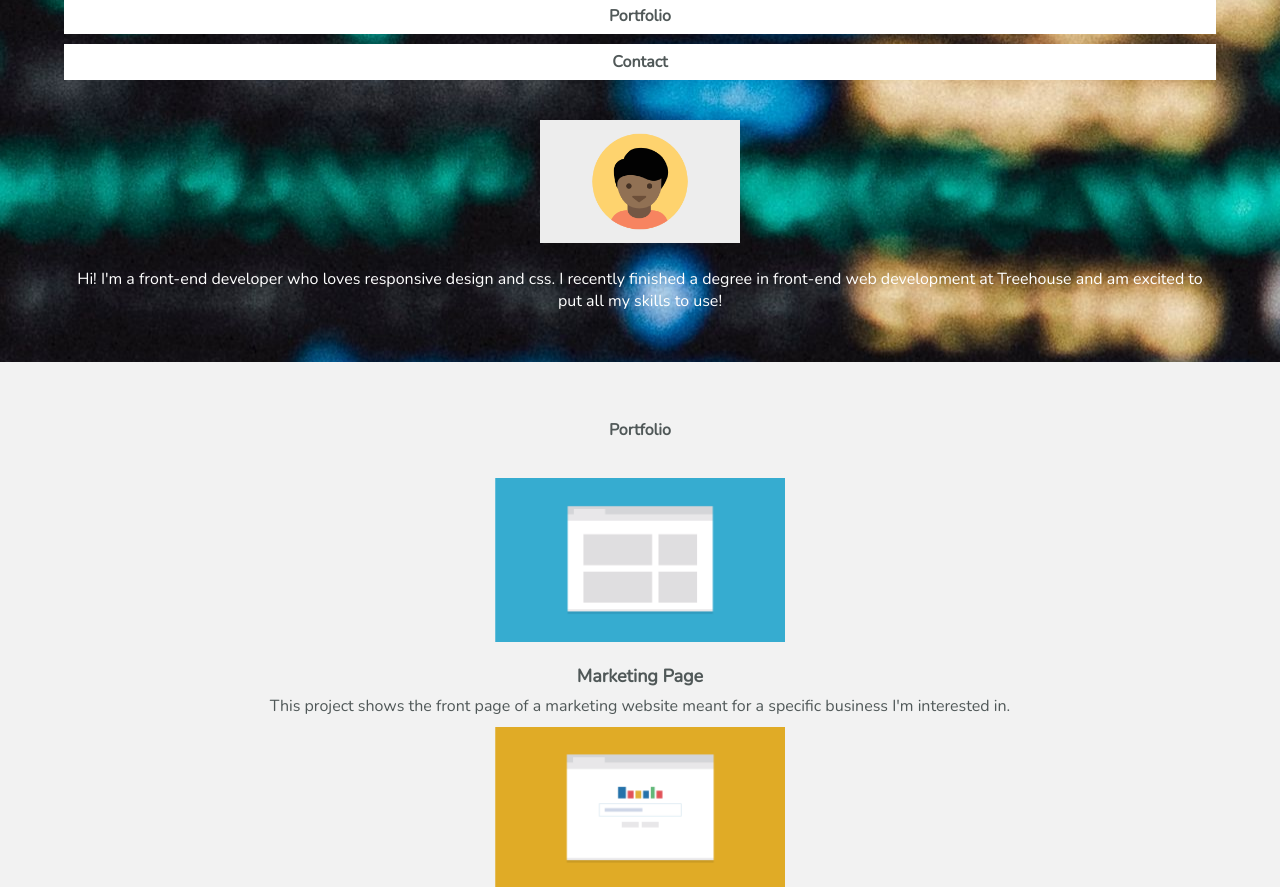
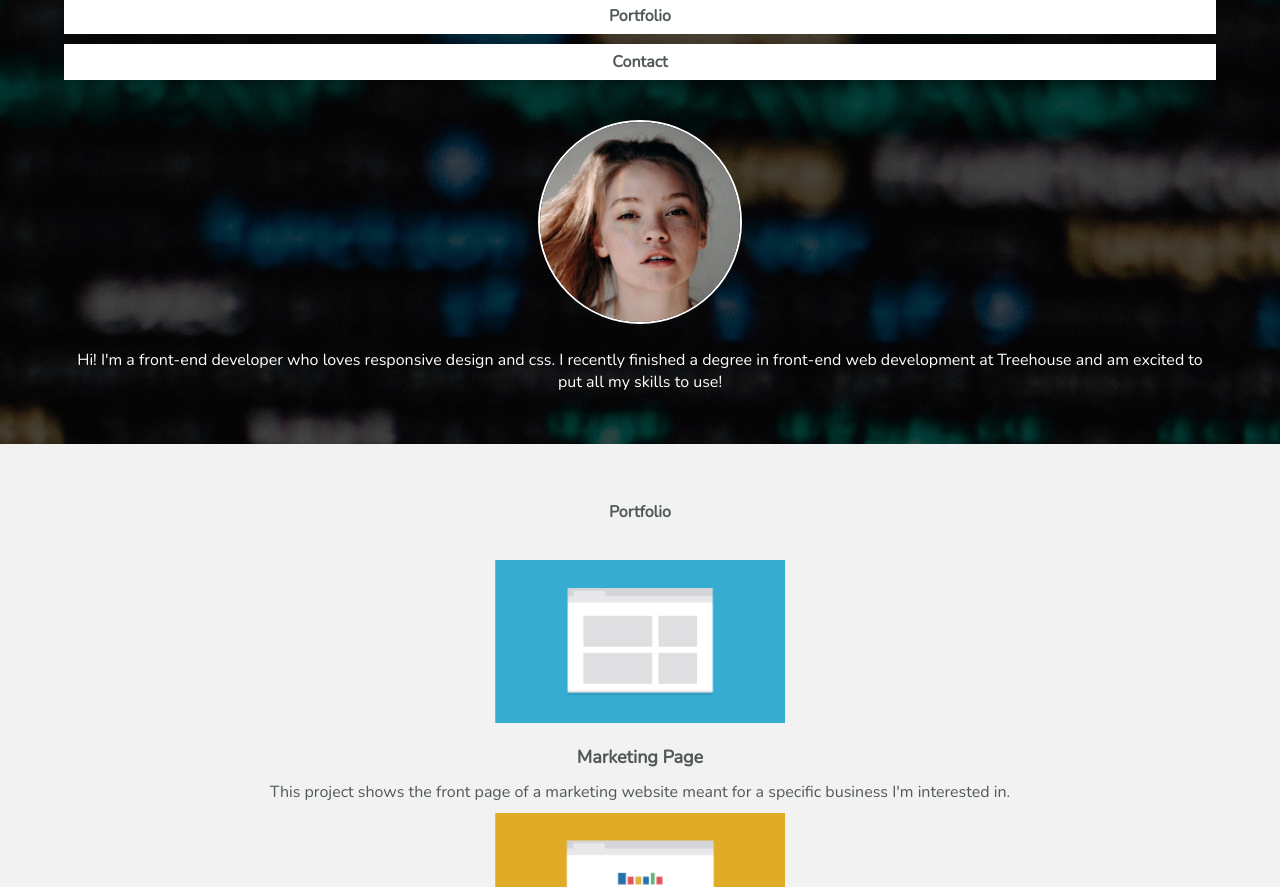
Before and after one commit to I-Strohmeyer/techdegree-project-2, a plain HTML site: page index.html in a window 1280 px wide. Shown: the part 129-1016 px from the top of the page. Drawn offline with nearby package versions, Linux system fonts and the light colour scheme.

Commit message:
pre_grid

```diff
--- a/css/styles.css
+++ b/css/styles.css
@@ -13,7 +13,22 @@ body {
 /* Header */
 
 .container-header {
+  position: relative;
   background-image: url("../img/header-bg2.jpg");
+  background-size: cover;
+  z-index: -2;
+}
+
+.container-header::after {
+  background: black;
+  content: "";
+  opacity: 0.7;
+  top: 0;
+  left: 0;
+  bottom: 0;
+  right: 0;
+  position: absolute;
+  z-index: -1;
 }
 
 header {
@@ -109,7 +124,7 @@ h3 {
   font-size: 18px;
   font-weight: 600;
   padding-top: 25px;
-  padding-bottom: 10px;
+  padding-bottom: 15px;
 }
 
 h4 {
@@ -130,6 +145,7 @@ li a {
 a {
   text-decoration: none;
   color: #505858;
+  font-weight: 700;
 }
 
 a:hover {
@@ -142,8 +158,21 @@ a:hover {
   margin-top: 30px;
   margin-bottom: 25px;
   width: 200px;
+  border-radius: 50%;
+  border: solid white 2px;
 }
 
 .main-pic {
   width: 290px;
 }
+
+/* @media (min-width: 768px) {
+  .marketing, .search-page {
+    display: inline-block;
+    width: 45%;
+  }
+}
+
+@media (min-width: 1024px) {
+
+} */
--- a/index.html
+++ b/index.html
@@ -24,7 +24,7 @@
 
 
       <div class="intro">
-        <img class="profile-pic" src="img/responsive-layout-profile.png" alt="A pretty picture of myself">
+        <img class="profile-pic" src="img/profile-girl2.jpg" alt="A pretty picture of myself">
         <p class="text-intro">
           Hi! I'm a front-end developer who loves responsive design and css. I
           recently finished a degree in front-end web development at Treehouse and
@@ -36,26 +36,39 @@
   <div class="container-main">
     <div class="main-content">
       <h2>Portfolio</h2>
+      <div class="marketing">
         <img class=main-pic src="img/portfolio-1.png" alt="Picture of my Marketing Page">
         <h3>Marketing Page</h3>
         <p>This project shows the front page of a marketing website meant for a specific business I'm interested in.</p>
+      </div>
+      <div class="search-page">
         <img class=main-pic src="img/portfolio-2.png" alt="Picture of my Search Page">
         <h3>Search Page</h3>
         <p>This project searches through a specific database to find information that the user is trying to look up.</p>
+      </div>
+      <div class="travel">
         <img class=main-pic src="img/portfolio-3.png" alt="Picture of my Travel App">
         <h3>Travel App</h3>
         <p>This project compares travel times based on different transportation methods and tells you the best one.</p>
+      </div>
+      <div class="map">
         <img class=main-pic src="img/portfolio-4.png" alt="Picture of my Map of Favorite Spots">
         <h3>Map of Favorite Spots</h3>
         <p>This project uses mapping apis to plot points for my favorite spots in the city for a do-it-yourself walking
           tour.</p>
+      </div>
+      <div class="photo">
         <img class=main-pic src="img/portfolio-5.png" alt="Picture of my Photo Gallery">
         <h3>Photo Gallery</h3>
-      <p>This project shows pictures from a recent trip to the viewer and allows them to easily navigate through photos.
+        <p>This project shows pictures from a recent trip to the viewer and allows them to easily navigate through
+          photos.
         </p>
+      </div>
+      <div class="calculator">
         <img class=main-pic src="img/portfolio-6.png" alt="Picture of my Calculator">
         <h3>Calculator</h3>
         <p>Someone can enter in the numbers they want, and press the big blue button and get the result.</p>
+      </div>
     </div>
   </div>
   <footer>
```
Also changed, not shown: img/profile-girl2.jpg (added). Lines whose indentation alone changed are shown as unchanged.
